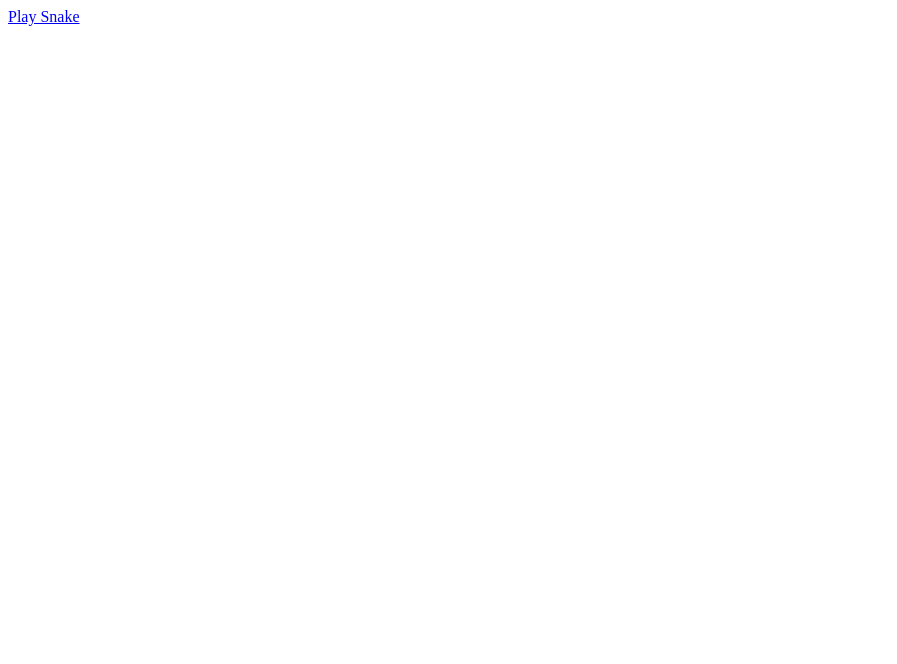
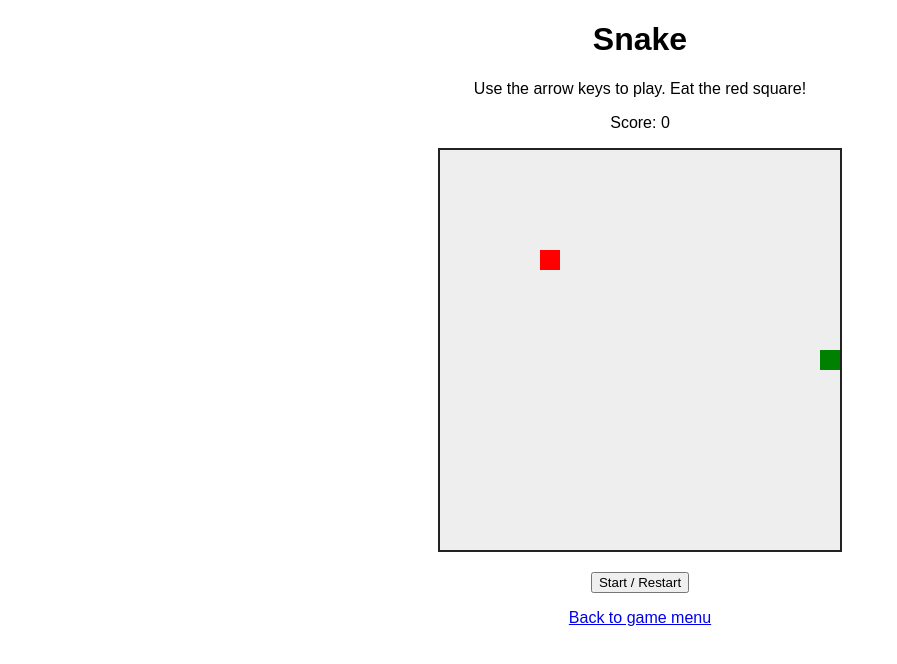
Before and after one commit to alvaradoandy895-boop/my-game-hub, a plain HTML site: page snake.html in a window 1280 px wide. Shown: the whole page, without its empty margins (0-897 px from the left). Drawn offline with Linux system fonts and the light colour scheme.

Commit message:
Create basic Snake game in HTML and JavaScript

```diff
--- a/snake.html
+++ b/snake.html
@@ -1 +1,82 @@
-<a href="snake.html">Play Snake</a>
+<!doctype html>
+<html lang="en">
+<head>
+  <meta charset="utf-8">
+  <meta name="viewport" content="width=device-width, initial-scale=1">
+  <title>Snake</title>
+  <style>
+    body { font-family: Arial, sans-serif; text-align: center; }
+    canvas { border: 2px solid #222; background: #eee; max-width: 90vw; }
+  </style>
+</head>
+<body>
+  <h1>Snake</h1>
+  <p>Use the arrow keys to play. Eat the red square!</p>
+  <p id="score">Score: 0</p>
+  <canvas id="game" width="400" height="400"></canvas>
+  <p><button onclick="startGame()">Start / Restart</button></p>
+  <p><a href="index.html">Back to game menu</a></p>
+
+  <script>
+    const canvas = document.getElementById("game");
+    const ctx = canvas.getContext("2d");
+    const size = 20;
+    let snake, food, dx, dy, score, timer;
+
+    function startGame() {
+      clearInterval(timer);
+      snake = [{ x: 200, y: 200 }];
+      food = { x: 100, y: 100 };
+      dx = size; dy = 0; score = 0;
+      document.getElementById("score").textContent = "Score: 0";
+      timer = setInterval(step, 120);
+      draw();
+    }
+
+    document.addEventListener("keydown", event => {
+      const keys = {
+        ArrowUp: [0, -size], ArrowDown: [0, size],
+        ArrowLeft: [-size, 0], ArrowRight: [size, 0]
+      };
+      if (!keys[event.key]) return;
+      event.preventDefault();
+      const [newDx, newDy] = keys[event.key];
+      if (newDx !== -dx || newDy !== -dy) { dx = newDx; dy = newDy; }
+    });
+
+    function step() {
+      const head = { x: snake[0].x + dx, y: snake[0].y + dy };
+      if (head.x < 0 || head.x >= canvas.width || head.y < 0 ||
+          head.y >= canvas.height ||
+          snake.some(part => part.x === head.x && part.y === head.y)) {
+        clearInterval(timer);
+        alert("Game over! Score: " + score);
+        return;
+      }
+
+      snake.unshift(head);
+      if (head.x === food.x && head.y === food.y) {
+        score++;
+        document.getElementById("score").textContent = "Score: " + score;
+        food = {
+          x: Math.floor(Math.random() * (canvas.width / size)) * size,
+          y: Math.floor(Math.random() * (canvas.height / size)) * size
+        };
+      } else {
+        snake.pop();
+      }
+      draw();
+    }
+
+    function draw() {
+      ctx.clearRect(0, 0, canvas.width, canvas.height);
+      ctx.fillStyle = "red";
+      ctx.fillRect(food.x, food.y, size, size);
+      ctx.fillStyle = "green";
+      snake.forEach(part => ctx.fillRect(part.x, part.y, size, size));
+    }
+
+    startGame();
+  </script>
+</body>
+</html>
```
